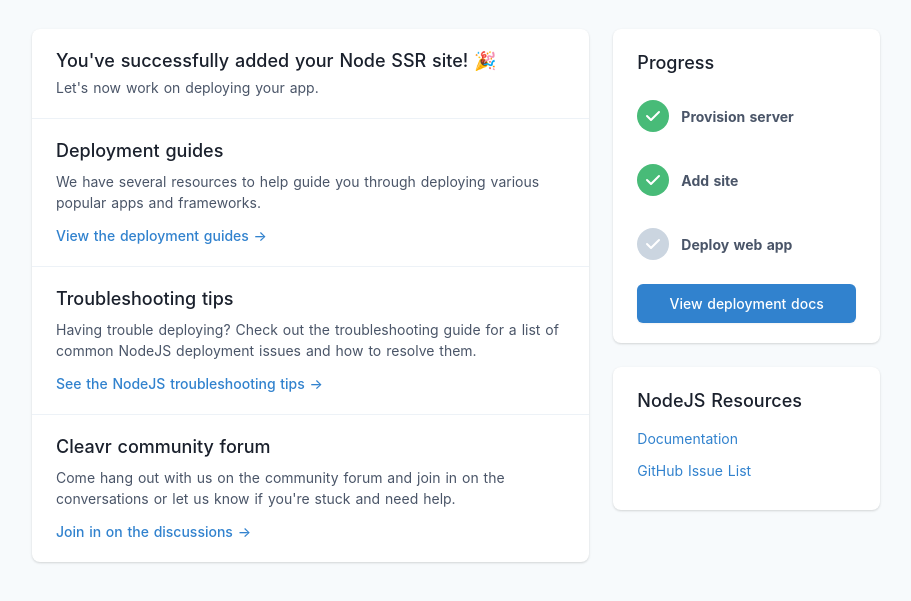
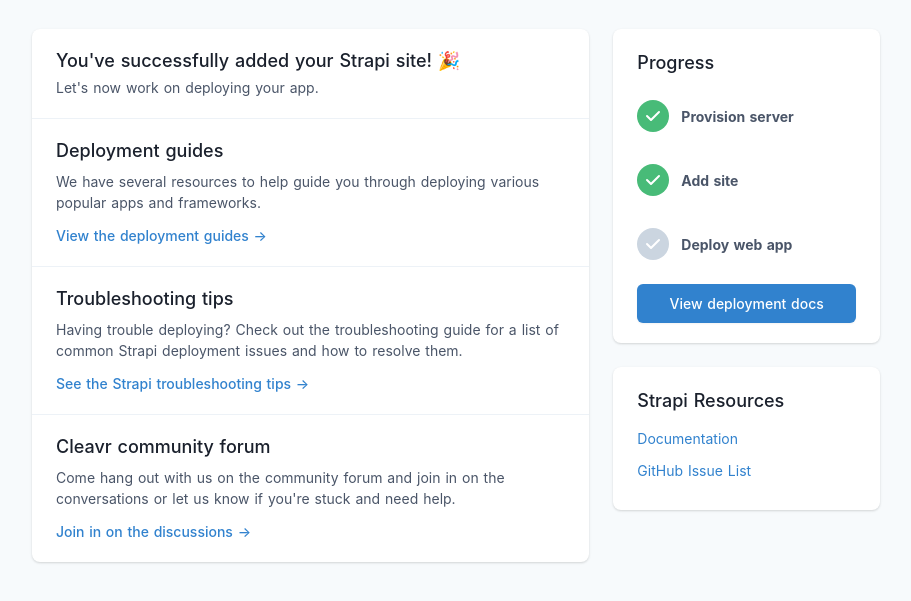
Before and after one commit to cleavr/cleavr-setup-strapi, a website: page index.html in a window 1280 px wide. Shown: the part 91-692 px from the top of the page, without its empty margins (184-1095 px from the left). Drawn offline with Linux system fonts and the light colour scheme.

Commit message:
fix typo

```diff
--- a/index.html
+++ b/index.html
@@ -1055,7 +1055,7 @@
                                     <div class="bg-white shadow sm:rounded-lg">
                                         <div class="px-4 py-5 sm:px-6"><h2 id="applicant-information-title"
                                                                            class="text-lg leading-6 font-medium text-gray-900">
-                                            You've successfully added your Node SSR site! 🎉
+                                            You've successfully added your Strapi site! 🎉
                                         </h2>
                                             <p class="mt-1 max-w-2xl text-sm text-gray-700">
                                                 Let's now work on deploying your app.
@@ -1079,12 +1079,12 @@
                                         </h3>
                                             <div class="mt-2 max-w-xl text-sm text-gray-700"><p>
                                                 Having trouble deploying? Check out the troubleshooting guide for a list
-                                                of common NodeJS deployment issues and how to resolve them.
+                                                of common Strapi deployment issues and how to resolve them.
                                             </p></div>
                                             <div class="mt-3 text-sm"><a
                                                     href="https://docs.cleavr.io/nodejs-deployments" target="_blank"
                                                     class="font-medium text-blue-600 hover:text-blue-500"> See the
-                                                NodeJS troubleshooting tips <span aria-hidden="true">→</span></a></div>
+                                                Strapi troubleshooting tips <span aria-hidden="true">→</span></a></div>
                                         </div>
                                         <div class="border-t border-gray-200 px-4 py-5 sm:px-6"><h3
                                                 class="text-lg leading-6 font-medium text-gray-900">
@@ -1174,7 +1174,7 @@
                                     </a></div>
                                 </div>
                                 <div class="bg-white px-4 py-5 shadow sm:rounded-lg sm:px-6 mt-6 blokwise__dynamic"><h2
-                                        id="timeline-title" class="text-lg font-medium text-gray-900">NodeJS
+                                        id="timeline-title" class="text-lg font-medium text-gray-900">Strapi
                                     Resources</h2>
                                     <div class="mt-3 flow-root">
                                         <ul class="-mb-8 pb-8">
```
